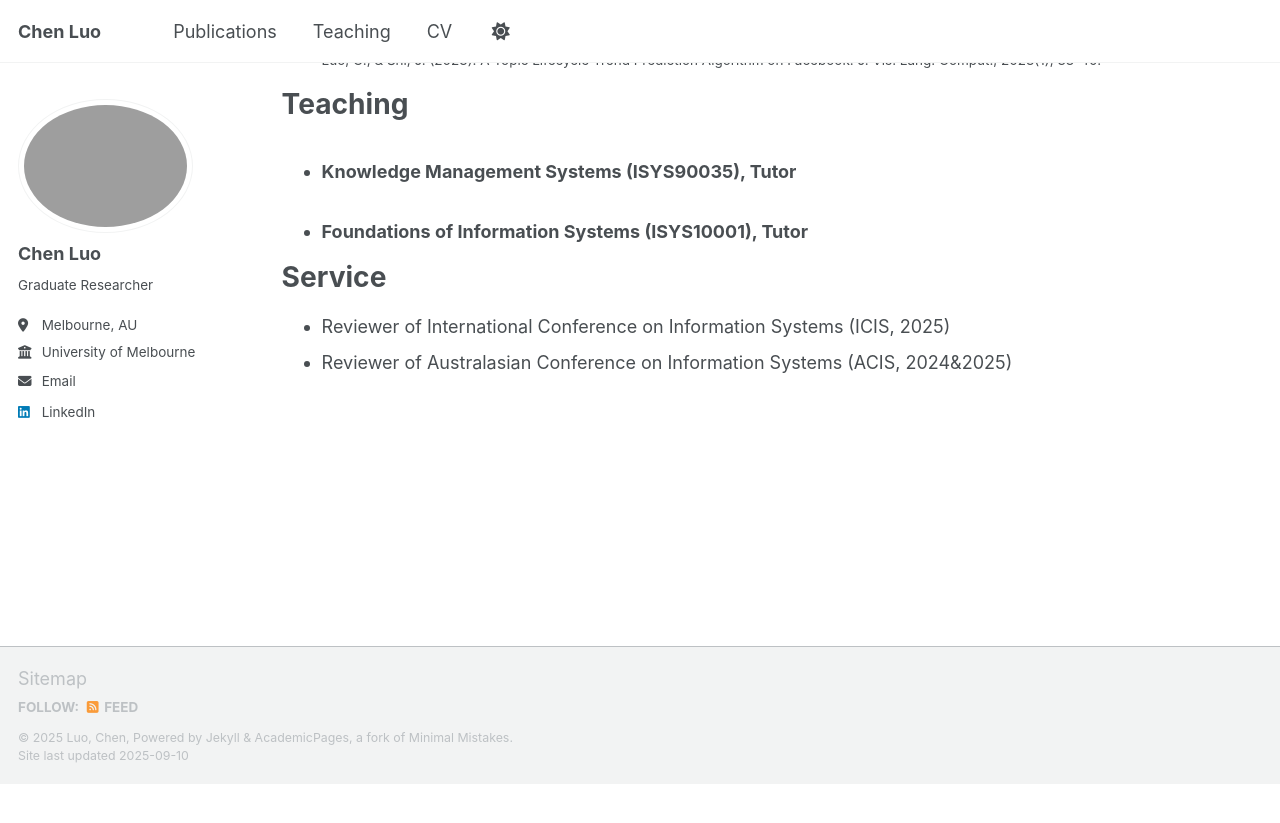
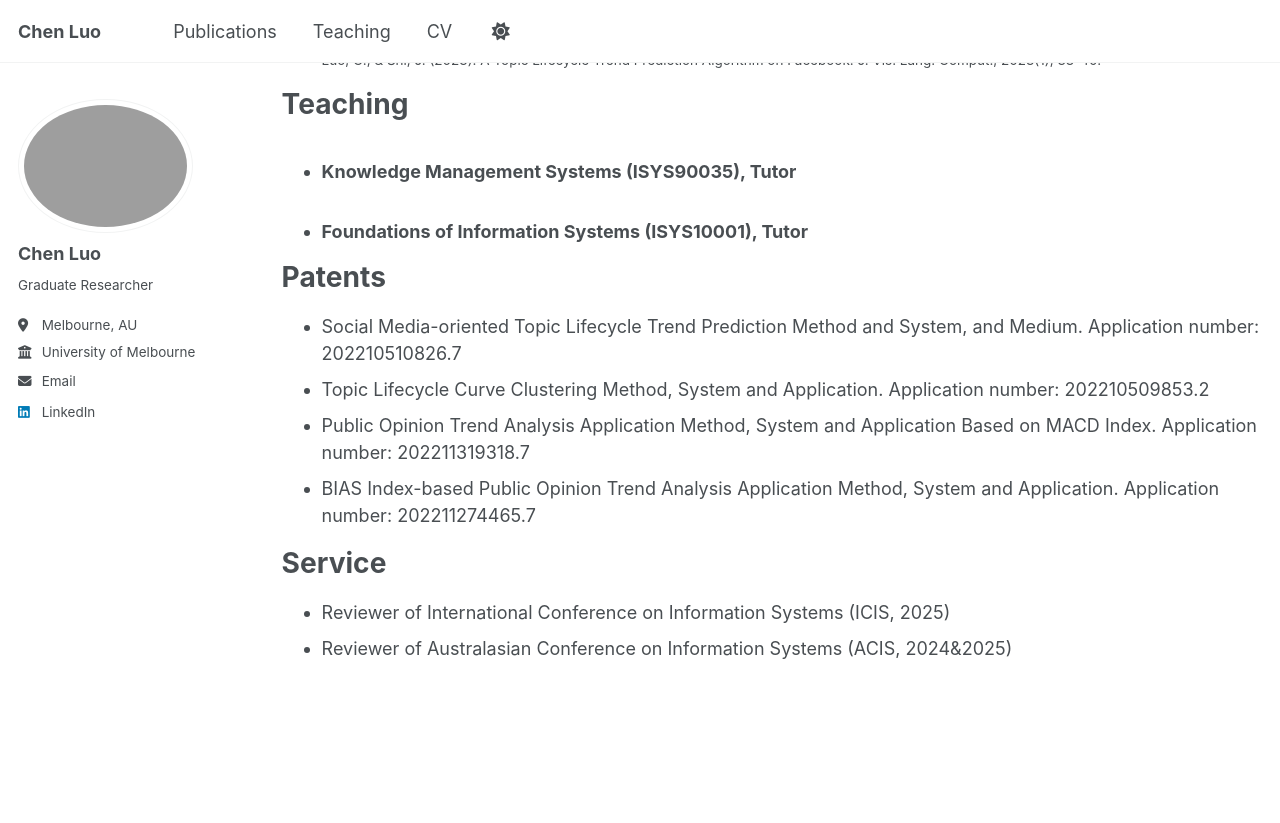
Before and after one commit to Linc0412/Linc0412.github.io, a Jekyll site: the page built from _pages/cv.md, in a window 1280 px wide and 900 px high, scrolled down 1216 px. Shown: the top 823 px of the window. Built offline with Jekyll 4.4.1, drawn with Linux system fonts in a browser that asks for light colours; a script that is not in the unit is left out; before the commit the page ends 2000 px from its top, so only the background shows below that.

Commit message:
Update cv.md

```diff
--- a/_pages/cv.md
+++ b/_pages/cv.md
@@ -42,6 +42,17 @@ Teaching
     {% include archive-single-cv.html %}
   {% endfor %}</ul>
 
+Patents
+======
+* Social Media-oriented Topic Lifecycle Trend Prediction Method and System, and Medium.
+Application number: 202210510826.7
+* Topic Lifecycle Curve Clustering Method, System and Application.
+Application number: 202210509853.2
+* Public Opinion Trend Analysis Application Method, System and Application Based on MACD Index.
+Application number: 202211319318.7
+* BIAS Index-based Public Opinion Trend Analysis Application Method, System and Application.
+Application number: 202211274465.7
+
 Service
 ======
 * Reviewer of International Conference on Information Systems (ICIS, 2025)
```
